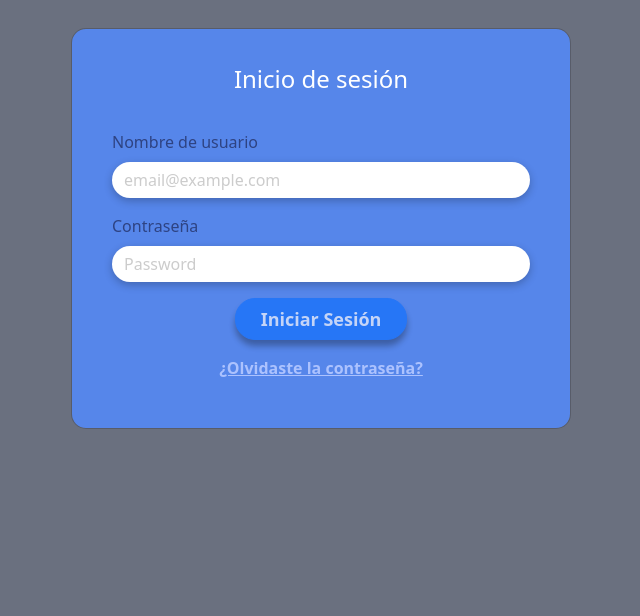
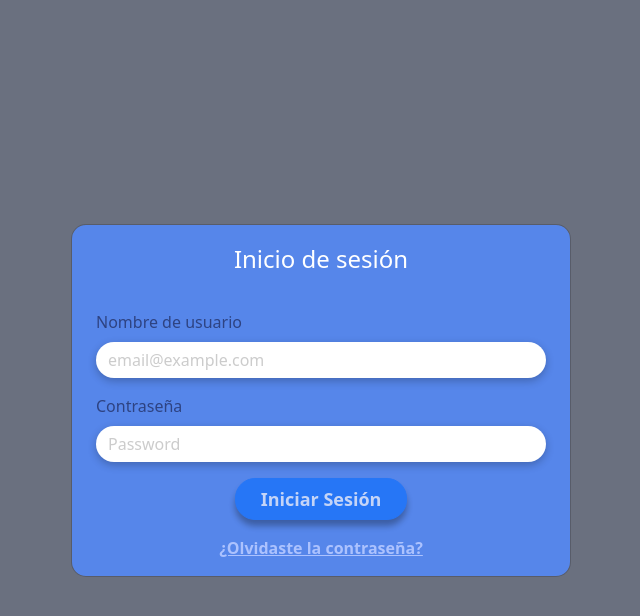
Before and after one commit to BacaandaTech/saludaplus_user_employee, an Angular app: page /login in a window 1280 px wide. Shown: the top 616 px of the page, without its empty margins (319-959 px from the left). Built offline with nearby package versions, Linux system fonts and the light colour scheme.

Commit message:
fix(login close modal)

```diff
--- a/package.json
+++ b/package.json
@@ -6,6 +6,8 @@
     "start": "ng serve",
     "build": "ng build",
     "watch": "ng build --watch --configuration development",
+    "development": "ng build --configuration development",
+    "production": "ng build --configuration production",
     "test": "ng test"
   },
   "private": true,
--- a/src/app/pages/login/login.component.html
+++ b/src/app/pages/login/login.component.html
@@ -1,5 +1,8 @@
-<ng-template #modalLogin >
-  <div class="custom-modal modal-body">
+<section #modalLogin >
+  <div *ngIf="isModalShown" [config]="{ show: true, backdrop: 'static', keyboard : false }" bsModal
+  #autoShownModal="bs-modal" class="modal custom-modal fade" tabindex="-1" role="dialog">
+    <div class="modal-dialog modal-md modal-dialog-centered">
+      <div class="modal-content">
         <div class="modal-header">
           <h4 class="modal-title text-center w-100">Inicio de sesión</h4>
         </div>
@@ -43,4 +46,7 @@
           <a class="mt-3 d-block cursor-pointer forgot-password" (click)="forgot_password_view = false; password_recover_view = false;">< Regresar</a>
         </div>
       </div>
-</ng-template>
+
+    </div>
+  </div>
+</section>
--- a/src/app/pages/login/login.component.ts
+++ b/src/app/pages/login/login.component.ts
@@ -1,8 +1,8 @@
-import { Component, OnInit, TemplateRef, ViewChild } from '@angular/core';
+import { Component, TemplateRef, ViewChild } from '@angular/core';
 import { Router } from '@angular/router';
 import { AuthCredentials } from 'src/app/shared/interfaces/auth.interface';
 import { AuthService } from 'src/app/shared/services/auth/auth.service';
-import { BsModalRef, BsModalService } from 'ngx-bootstrap/modal';
+import { BsModalRef, BsModalService, ModalDirective } from 'ngx-bootstrap/modal';
 import { FormControl, FormGroup, Validators } from '@angular/forms';
 import { UserService } from 'src/app/shared/services/user/user.service';
 import { Subject, takeUntil } from 'rxjs';
@@ -16,13 +16,11 @@ import { CONFIG_TOAST } from '../../shared/utils/utils.interface';
   styleUrls: ['./login.component.scss']
 })
 
-export class LoginComponent implements OnInit {
-  @ViewChild('modalLogin') modal_login: any;
+export class LoginComponent {
   bsModalRef?: BsModalRef;
   forgot_password_view: boolean = false;
   private unsuscribe$: Subject<void> = new Subject();
   password_recover_view: boolean = false;
-
   form_login = new FormGroup({
     email: new FormControl('', [Validators.required, Validators.email]),
     password: new FormControl('', Validators.required),
@@ -36,13 +34,12 @@ export class LoginComponent implements OnInit {
     private toast: ToastrService
   ) {
   }
+  @ViewChild('autoShownModal', { static: false }) autoShownModal?: ModalDirective;
+  isModalShown = true;
 
-  ngOnInit(): void {
-    setTimeout(() => {
-      this.openModal(this.modal_login);
-    }, 100)
+  showModal(): void {
+    this.isModalShown = false;
   }
-
   loginAction(): any {
     const credentials: AuthCredentials = {
       email: this.form_login.value.email ?? '',
```
Lines whose indentation alone changed are shown as unchanged.
